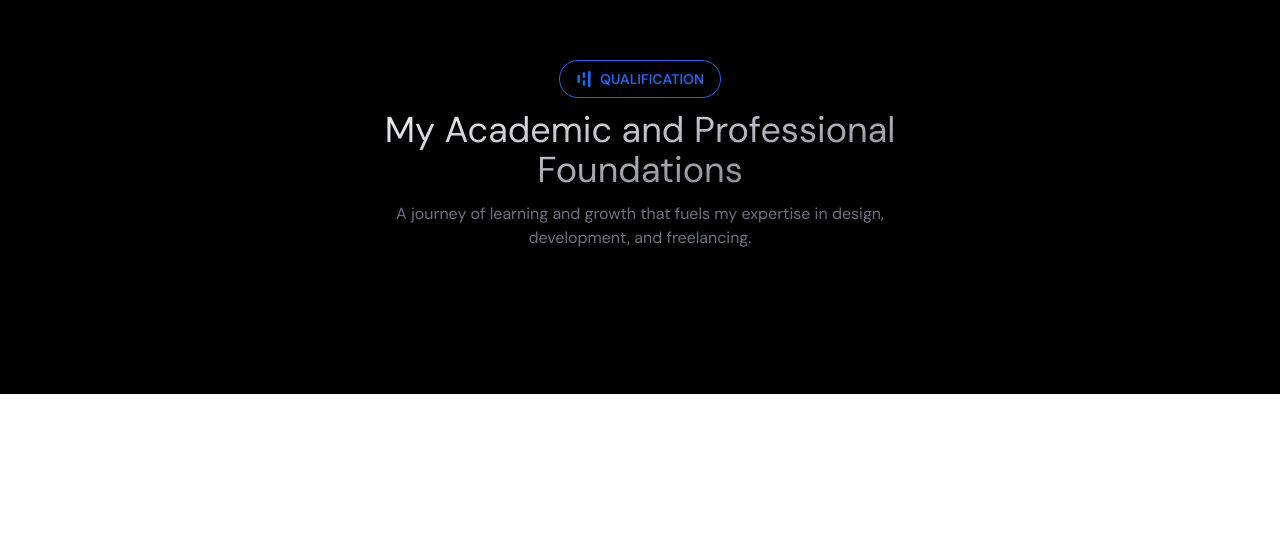
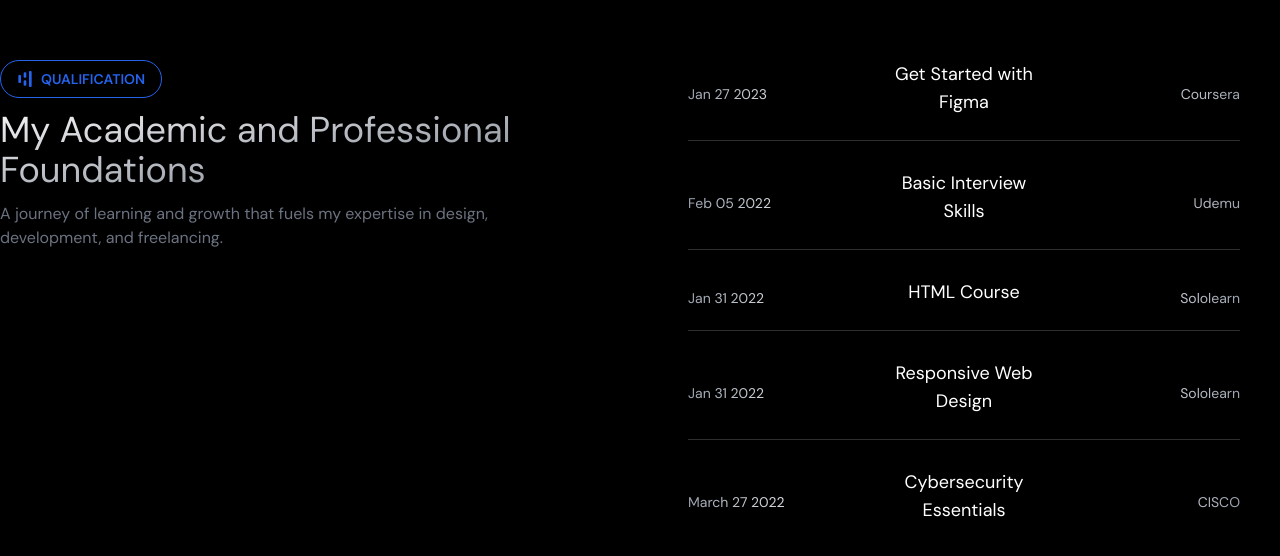
Before and after one commit to aweeshathavishanka/shanka-visal-personal-web, a Next.js app: page / in a window 1280 px wide. Shown: the part 3094-3650 px from the top of the page. Before the commit the page ends 3488 px from the top, so only its background shows below. Built offline with nearby package versions, Linux system fonts and the light colour scheme.

Commit message:
Qualification Add

```diff
--- a/components/sections/Qualification.tsx
+++ b/components/sections/Qualification.tsx
@@ -7,9 +7,10 @@ export default function Qualification() {
   return (
     <div>
       <div className=" py-10 md:py-[6rem] md:px-0 px-6">
+        <div className="max-w-7xl mx-auto py-4 md:py-[3rem]">
+          <div className=" grid grid-cols-1 md:grid-cols-2 gap-4">
             <div>
-          <div className="max-w-7xl mx-auto py-4 md:py-[3rem]">
-            <div className=" flex items-center justify-center">
+              <div className=" flex items-start justify-start">
                 <Tag
                   text="Qualification"
                   icon={<SiHyperskill size={16} />}
@@ -18,14 +19,17 @@ export default function Qualification() {
                   backgroundColor="bg-transparent"
                 />
               </div>
-            <h1 className=" text-4xl font-normal bg-gradient-to-br from-white to-gray-500 bg-clip-text text-transparent max-w-xl mx-auto pt-3 text-center">
+              <h1 className=" text-4xl font-normal bg-gradient-to-br from-white to-gray-500 bg-clip-text text-transparent max-w-xl  pt-3 text-start">
                 My Academic and Professional Foundations
               </h1>
-            <p className=" text-center max-w-xl mx-auto pt-3 text-gray-500">
+              <p className=" text-start max-w-xl pt-3 text-gray-500">
                 A journey of learning and growth that fuels my expertise in
                 design, development, and freelancing.
               </p>
-            <div>{/* <QualificationList /> */}</div>
+            </div>
+            <div>
+              <QualificationList />
+            </div>
           </div>
         </div>
       </div>
--- a/components/sections/QualificationList.tsx
+++ b/components/sections/QualificationList.tsx
@@ -1,6 +1,7 @@
 "use client";
+
 import React from "react";
-
+import { WobbleCard } from "../ui/wobble-card";
 import c1 from "@/public/certificates/c1.webp";
 import c2 from "@/public/certificates/c2.webp";
 import c3 from "@/public/certificates/c3.webp";
@@ -13,78 +14,118 @@ import c9 from "@/public/certificates/c9.webp";
 import c10 from "@/public/certificates/c10.webp";
 import { DirectionAwareHover } from "../ui/direction-aware-hover";
 import Image from "next/image";
+import {
+  Tooltip,
+  TooltipContent,
+  TooltipProvider,
+  TooltipTrigger,
+} from "@/components/ui/tooltip";
+import { Separator } from "../ui/separator";
 
 const certificates = [
   {
     title: "Get Started with Figma",
     institute: "Coursera",
     img: c1,
+    date: "Jan 27 2023",
   },
   {
     title: "Basic Interview Skills",
     institute: "Udemu",
     img: c2,
+    date: "Feb 05 2022",
   },
   {
     title: "HTML Course",
     institute: "Sololearn",
     img: c3,
+    date: "Jan 31 2022",
   },
   {
     title: "Responsive Web Design",
     institute: "Sololearn",
     img: c4,
+    date: "Jan 31 2022",
   },
   {
     title: "Cybersecurity Essentials",
     institute: "CISCO",
     img: c5,
+    date: "March 27 2022",
   },
   {
     title: "Introduction Cybersecurity",
     institute: "CISCO",
     img: c6,
+    date: "July 23 2021 ",
   },
   {
     title: "Introduction to Frontend Development",
     institute: "Coursera - Meta",
     img: c7,
+    date: "May 08 2024",
   },
   {
     title: "Programming Foundation with Javascript, HTML & CSS",
     institute: "Coursera - Duke University",
     img: c8,
+    date: "Feb 16 2022",
   },
   {
     title: "Certificate of Completion",
     institute: "Random Software Undergraduate Programme",
     img: c9,
+    date: "Nov 04 2024",
   },
   {
     title: "Programming with Javascript",
     institute: "Coursera - Meta",
     img: c10,
+    date: "Jun 10 2024",
   },
 ];
 
 export function QualificationList() {
   return (
-    <div className="">
-      <div className=" grid grid-cols-1 md:grid-cols-2 lg:grid-cols-3 gap-4 md:gap-6">
-        {certificates.map((certificate, index) => (
-          <div key={index} className="">
-            <div className=" object-cover w-[384px] h-[216px]">
-              <Image
-                src={certificate.img}
-                alt={certificate.title}
-                width={1000}
-                height={1000}
-                className=""
-              />
+    <div className="grid grid-cols-1  gap-4 max-w-3xl mx-auto w-full md:h-[60vh] overflow-y-auto px-10 ">
+      {certificates.map((certificate, index) => (
+        <div key={index}>
+          <div className=" md:grid flex md:grid-cols-3 gap-10 items-center justify-between ">
+            <div>
+              {" "}
+              <h1 className="bg-gradient-to-l from-white to-gray-400 text-sm bg-clip-text text-transparent">
+                {certificate.date}
+              </h1>
+            </div>
+            <div className=" text-center pb-3">
+              <TooltipProvider>
+                <Tooltip>
+                  <TooltipTrigger>
+                    <h1 className="bg-gradient-to-t from-white to-white text-center items-center text-lg bg-clip-text text-transparent">
+                      {certificate.title}
+                    </h1>
+                  </TooltipTrigger>
+                  <TooltipContent>
+                    <Image
+                      src={certificate.img}
+                      alt="Certificate"
+                      width={300}
+                      height={300}
+                    />
+                  </TooltipContent>
+                </Tooltip>
+              </TooltipProvider>
+            </div>
+
+            <div>
+              <h1 className="bg-gradient-to-r from-white text-end to-gray-400 text-sm bg-clip-text text-transparent">
+                {certificate.institute}
+              </h1>
             </div>
           </div>
-        ))}
-      </div>
+          <Separator className=" my-3 opacity-20" />
+        </div>
+      ))}
     </div>
   );
 }
--- /dev/null
+++ b/components/ui/animated-gradient-text.tsx
@@ -0,0 +1,26 @@
+import { ReactNode } from "react";
+
+import { cn } from "@/lib/utils";
+
+export default function AnimatedGradientText({
+  children,
+  className,
+}: {
+  children: ReactNode;
+  className?: string;
+}) {
+  return (
+    <div
+      className={cn(
+        "group relative mx-auto flex max-w-fit flex-row items-center justify-center rounded-2xl bg-white/40 px-4 py-1.5 text-sm font-medium shadow-[inset_0_-8px_10px_#8fdfff1f] backdrop-blur-sm transition-shadow duration-500 ease-out [--bg-size:300%] hover:shadow-[inset_0_-5px_10px_#8fdfff3f] dark:bg-black/40",
+        className,
+      )}
+    >
+      <div
+        className={`absolute inset-0 block h-full w-full animate-gradient bg-gradient-to-r from-[#ffaa40]/50 via-[#9c40ff]/50 to-[#ffaa40]/50 bg-[length:var(--bg-size)_100%] p-[1px] ![mask-composite:subtract] [border-radius:inherit] [mask:linear-gradient(#fff_0_0)_content-box,linear-gradient(#fff_0_0)]`}
+      />
+
+      {children}
+    </div>
+  );
+}
--- /dev/null
+++ b/components/ui/animated-shiny-text.tsx
@@ -0,0 +1,40 @@
+import { CSSProperties, FC, ReactNode } from "react";
+
+import { cn } from "@/lib/utils";
+
+interface AnimatedShinyTextProps {
+  children: ReactNode;
+  className?: string;
+  shimmerWidth?: number;
+}
+
+const AnimatedShinyText: FC<AnimatedShinyTextProps> = ({
+  children,
+  className,
+  shimmerWidth = 100,
+}) => {
+  return (
+    <p
+      style={
+        {
+          "--shiny-width": `${shimmerWidth}px`,
+        } as CSSProperties
+      }
+      className={cn(
+        "mx-auto max-w-md text-neutral-600/70 dark:text-neutral-400/70",
+
+        // Shine effect
+        "animate-shiny-text bg-clip-text bg-no-repeat [background-position:0_0] [background-size:var(--shiny-width)_100%] [transition:background-position_1s_cubic-bezier(.6,.6,0,1)_infinite]",
+
+        // Shine gradient
+        "bg-gradient-to-r from-transparent via-black/80 via-50% to-transparent  dark:via-white/80",
+
+        className,
+      )}
+    >
+      {children}
+    </p>
+  );
+};
+
+export default AnimatedShinyText;
--- /dev/null
+++ b/components/ui/separator.tsx
@@ -0,0 +1,31 @@
+"use client"
+
+import * as React from "react"
+import * as SeparatorPrimitive from "@radix-ui/react-separator"
+
+import { cn } from "@/lib/utils"
+
+const Separator = React.forwardRef<
+  React.ElementRef<typeof SeparatorPrimitive.Root>,
+  React.ComponentPropsWithoutRef<typeof SeparatorPrimitive.Root>
+>(
+  (
+    { className, orientation = "horizontal", decorative = true, ...props },
+    ref
+  ) => (
+    <SeparatorPrimitive.Root
+      ref={ref}
+      decorative={decorative}
+      orientation={orientation}
+      className={cn(
+        "shrink-0 bg-border",
+        orientation === "horizontal" ? "h-[1px] w-full" : "h-full w-[1px]",
+        className
+      )}
+      {...props}
+    />
+  )
+)
+Separator.displayName = SeparatorPrimitive.Root.displayName
+
+export { Separator }
--- /dev/null
+++ b/components/ui/wobble-card.tsx
@@ -0,0 +1,75 @@
+"use client";
+import React, { useState } from "react";
+import { motion } from "framer-motion";
+import { cn } from "@/lib/utils";
+import { BorderBeam } from "./border-beam";
+
+export const WobbleCard = ({
+  children,
+  containerClassName,
+  className,
+}: {
+  children: React.ReactNode;
+  containerClassName?: string;
+  className?: string;
+}) => {
+  const [mousePosition, setMousePosition] = useState({ x: 0, y: 0 });
+  const [isHovering, setIsHovering] = useState(false);
+
+  const handleMouseMove = (event: React.MouseEvent<HTMLElement>) => {
+    const { clientX, clientY } = event;
+    const rect = event.currentTarget.getBoundingClientRect();
+    const x = (clientX - (rect.left + rect.width / 2)) / 20;
+    const y = (clientY - (rect.top + rect.height / 2)) / 20;
+    setMousePosition({ x, y });
+  };
+  return (
+    <motion.section
+      onMouseMove={handleMouseMove}
+      onMouseEnter={() => setIsHovering(true)}
+      onMouseLeave={() => {
+        setIsHovering(false);
+        setMousePosition({ x: 0, y: 0 });
+      }}
+      style={{
+        transform: isHovering
+          ? `translate3d(${mousePosition.x}px, ${mousePosition.y}px, 0) scale3d(1, 1, 1)`
+          : "translate3d(0px, 0px, 0) scale3d(1, 1, 1)",
+        transition: "transform 0.1s ease-out",
+      }}
+      className={cn(
+        "mx-auto w-full bg-black  relative rounded-2xl overflow-hidden",
+        containerClassName
+      )}>
+      <div
+        className="relative  h-full   sm:mx-0 sm:rounded-2xl overflow-hidden"
+        style={{
+          boxShadow:
+            "0 10px 32px rgba(34, 42, 53, 0.12), 0 1px 1px rgba(0, 0, 0, 0.05), 0 0 0 1px rgba(34, 42, 53, 0.05), 0 4px 6px rgba(34, 42, 53, 0.08), 0 24px 108px rgba(47, 48, 55, 0.10)",
+        }}>
+        <motion.div
+          style={{
+            transform: isHovering
+              ? `translate3d(${-mousePosition.x}px, ${-mousePosition.y}px, 0) scale3d(1.03, 1.03, 1)`
+              : "translate3d(0px, 0px, 0) scale3d(1, 1, 1)",
+            transition: "transform 0.1s ease-out",
+          }}
+          className={cn("h-full px-4 py-20 sm:px-10", className)}>
+          <Noise />
+          {children}
+        </motion.div>
+      </div>
+    </motion.section>
+  );
+};
+
+const Noise = () => {
+  return (
+    <div
+      className="absolute inset-0 w-full h-full scale-[1.2] transform opacity-10 [mask-image:radial-gradient(#fff,transparent,75%)]"
+      style={{
+        backgroundImage: "url(/noise.webp)",
+        backgroundSize: "30%",
+      }}></div>
+  );
+};
--- a/package.json
+++ b/package.json
@@ -9,6 +9,7 @@
     "lint": "next lint"
   },
   "dependencies": {
+    "@radix-ui/react-separator": "^1.1.1",
     "@radix-ui/react-slot": "^1.1.1",
     "@radix-ui/react-tooltip": "^1.1.6",
     "class-variance-authority": "^0.7.1",
--- a/tailwind.config.ts
+++ b/tailwind.config.ts
@@ -65,7 +65,9 @@ const config: Config = {
   			spotlight: 'spotlight 2s ease .75s 1 forwards',
   			marquee: 'marquee var(--duration) infinite linear',
   			'marquee-vertical': 'marquee-vertical var(--duration) linear infinite',
-  			'border-beam': 'border-beam calc(var(--duration)*1s) infinite linear'
+  			'border-beam': 'border-beam calc(var(--duration)*1s) infinite linear',
+  			'shiny-text': 'shiny-text 8s infinite',
+  			gradient: 'gradient 8s linear infinite'
   		},
   		keyframes: {
   			meteor: {
@@ -111,6 +113,19 @@ const config: Config = {
   				'100%': {
   					'offset-distance': '100%'
   				}
+  			},
+  			'shiny-text': {
+  				'0%, 90%, 100%': {
+  					'background-position': 'calc(-100% - var(--shiny-width)) 0'
+  				},
+  				'30%, 60%': {
+  					'background-position': 'calc(100% + var(--shiny-width)) 0'
+  				}
+  			},
+  			gradient: {
+  				to: {
+  					backgroundPosition: 'var(--bg-size) 0'
+  				}
   			}
   		}
   	}
```
Also changed, not shown: components/ui/tooltip.tsx (+11 -11 lines), 1 other file (tests, documents, lock files or other folders). Lines whose indentation alone changed are shown as unchanged.
